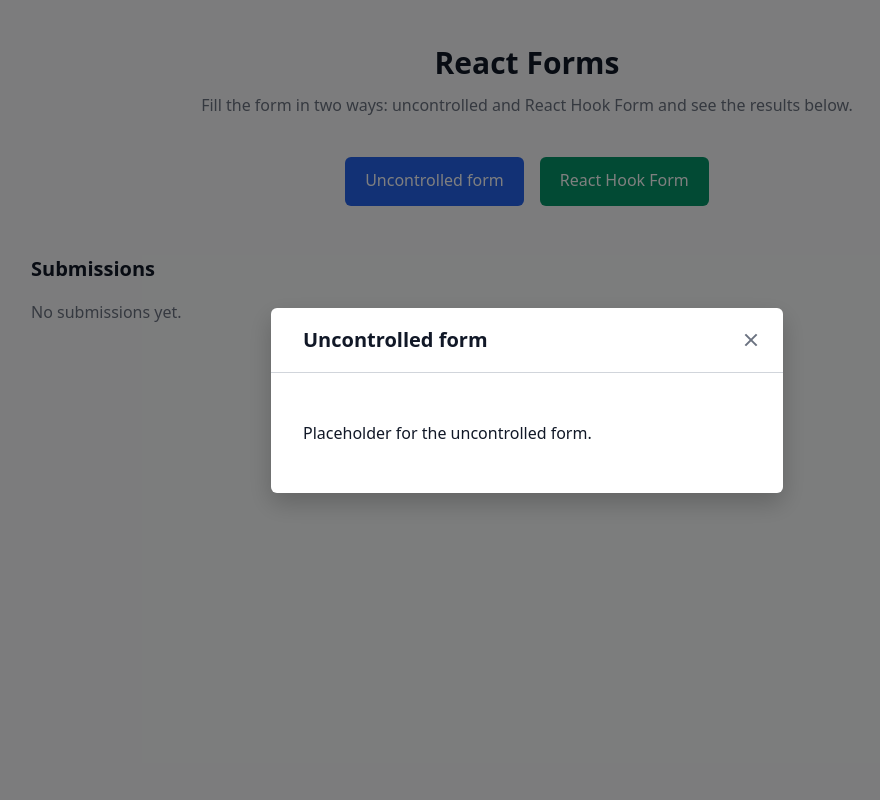
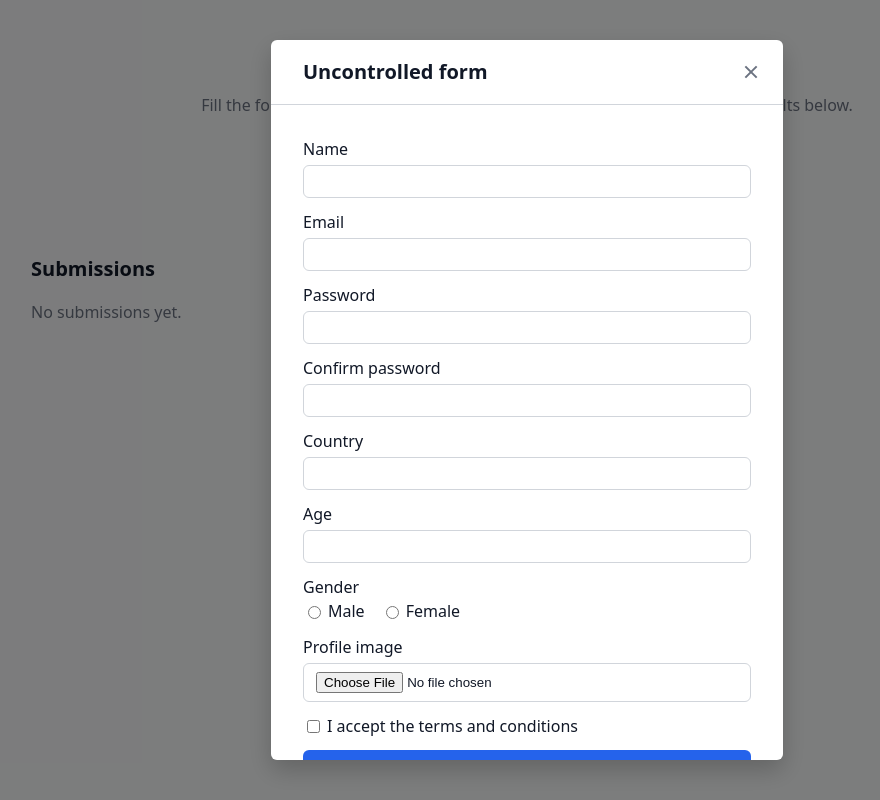
Before and after one commit to nick-konstantinov/rs-class-components, a React (Vite) app: page / in a window 1280 px wide. Both pictures are taken after a click on the button "Uncontrolled form". Shown: the whole page, without its empty margins (113-993 px from the left). Built offline with nearby package versions, Linux system fonts and the light colour scheme.

Commit message:
feat: uncontrolled form layout with all fields

```diff
--- a/src/components/MainPage/MainPage.tsx
+++ b/src/components/MainPage/MainPage.tsx
@@ -2,6 +2,7 @@ import { useState } from 'react';
 import Button from '@/components/Button/Button';
 import Modal from '@/components/Modal/Modal';
 import RhfForm from '@/components/RhfForm/RhfForm';
+import UncontrolledForm from '@/components/UncontrolledForm/UncontrolledForm';
 import styles from './MainPage.module.scss';
 
 type OpenForm = 'rhf' | 'uncontrolled' | null;
@@ -42,7 +43,7 @@ export default function MainPage() {
         {openForm === 'rhf' ? (
           <RhfForm onSuccess={closeForm} />
         ) : (
-          <p>Placeholder for the uncontrolled form.</p>
+          <UncontrolledForm onSuccess={closeForm} />
         )}
       </Modal>
     </main>
--- a/src/components/RhfForm/RhfForm.tsx
+++ b/src/components/RhfForm/RhfForm.tsx
@@ -4,7 +4,7 @@ import CountryAutocomplete from '@/components/CountryAutocomplete/CountryAutocom
 import { useAppDispatch, useAppSelector } from '@/store/hooks';
 import { addSubmission } from '@/store/submissionsSlice';
 import { selectCountries } from '@/store/countriesSlice';
-import styles from './RhfForm.module.scss';
+import styles from '@/styles/form.module.scss';
 
 interface RhfFormProps {
   onSuccess: () => void;
--- /dev/null
+++ b/src/components/UncontrolledForm/UncontrolledForm.tsx
@@ -0,0 +1,138 @@
+import { type FormEvent } from 'react';
+import clsx from 'clsx';
+import Button from '@/components/Button/Button';
+import { useAppDispatch, useAppSelector } from '@/store/hooks';
+import { addSubmission } from '@/store/submissionsSlice';
+import { selectCountries } from '@/store/countriesSlice';
+import styles from '@/styles/form.module.scss';
+
+interface UncontrolledFormProps {
+  onSuccess: () => void;
+}
+
+export default function UncontrolledForm({ onSuccess }: UncontrolledFormProps) {
+  const dispatch = useAppDispatch();
+  const countries = useAppSelector(selectCountries);
+
+  const handleSubmit = (event: FormEvent<HTMLFormElement>) => {
+    event.preventDefault();
+    const form = event.currentTarget;
+    const data = new FormData(form);
+
+    dispatch(
+      addSubmission({
+        source: 'uncontrolled',
+        name: String(data.get('name') ?? ''),
+        age: Number(data.get('age')),
+        email: String(data.get('email') ?? ''),
+        gender: String(data.get('gender') ?? ''),
+        terms: data.get('terms') === 'on',
+        country: String(data.get('country') ?? ''),
+        image: null,
+      }),
+    );
+
+    form.reset();
+    onSuccess();
+  };
+
+  return (
+    <form className={clsx(styles.form, styles.primaryAccent)} onSubmit={handleSubmit} noValidate>
+      <div className={styles.field}>
+        <label className={styles.label} htmlFor="unc-name">
+          Name
+        </label>
+        <input className={styles.input} id="unc-name" name="name" type="text" />
+      </div>
+
+      <div className={styles.field}>
+        <label className={styles.label} htmlFor="unc-email">
+          Email
+        </label>
+        <input className={styles.input} id="unc-email" name="email" type="email" />
+      </div>
+
+      <div className={styles.field}>
+        <label className={styles.label} htmlFor="unc-password">
+          Password
+        </label>
+        <input className={styles.input} id="unc-password" name="password" type="password" />
+      </div>
+
+      <div className={styles.field}>
+        <label className={styles.label} htmlFor="unc-confirm-password">
+          Confirm password
+        </label>
+        <input
+          className={styles.input}
+          id="unc-confirm-password"
+          name="confirmPassword"
+          type="password"
+        />
+      </div>
+
+      <div className={styles.field}>
+        <label className={styles.label} htmlFor="unc-country">
+          Country
+        </label>
+        <input
+          className={styles.input}
+          id="unc-country"
+          name="country"
+          type="text"
+          list="unc-country-list"
+          autoComplete="off"
+        />
+        <datalist id="unc-country-list">
+          {countries.map((country) => (
+            <option key={country} value={country} />
+          ))}
+        </datalist>
+      </div>
+
+      <div className={styles.field}>
+        <label className={styles.label} htmlFor="unc-age">
+          Age
+        </label>
+        <input className={styles.input} id="unc-age" name="age" type="number" />
+      </div>
+
+      <fieldset className={styles.field}>
+        <legend className={styles.label}>Gender</legend>
+        <div className={styles.radios}>
+          <label className={styles.radio} htmlFor="unc-gender-male">
+            <input id="unc-gender-male" name="gender" type="radio" value="male" />
+            Male
+          </label>
+          <label className={styles.radio} htmlFor="unc-gender-female">
+            <input id="unc-gender-female" name="gender" type="radio" value="female" />
+            Female
+          </label>
+        </div>
+      </fieldset>
+
+      <div className={styles.field}>
+        <label className={styles.label} htmlFor="unc-image">
+          Profile image
+        </label>
+        <input
+          className={styles.input}
+          id="unc-image"
+          name="image"
+          type="file"
+          accept="image/png,image/jpeg"
+        />
+      </div>
+
+      <div className={styles.field}>
+        <label className={styles.checkbox} htmlFor="unc-terms">
+          <input id="unc-terms" name="terms" type="checkbox" />I accept the terms and conditions
+        </label>
+      </div>
+
+      <Button type="submit" variant="primary">
+        Submit
+      </Button>
+    </form>
+  );
+}
--- a/src/components/RhfForm/RhfForm.module.scss
+++ b/src/styles/form.module.scss
@@ -3,6 +3,11 @@
 .form {
   display: flex;
   flex-direction: column;
+  accent-color: vars.$color-accent;
+}
+
+.primaryAccent {
+  accent-color: vars.$color-primary;
 }
 
 .field {
@@ -48,11 +53,6 @@
   color: vars.$color-text;
 }
 
-.radio input,
-.checkbox input {
-  accent-color: vars.$color-accent;
-}
-
 .error {
   position: absolute;
   top: 100%;
```
Also changed, not shown: 2 other files (tests, documents, lock files or other folders).
